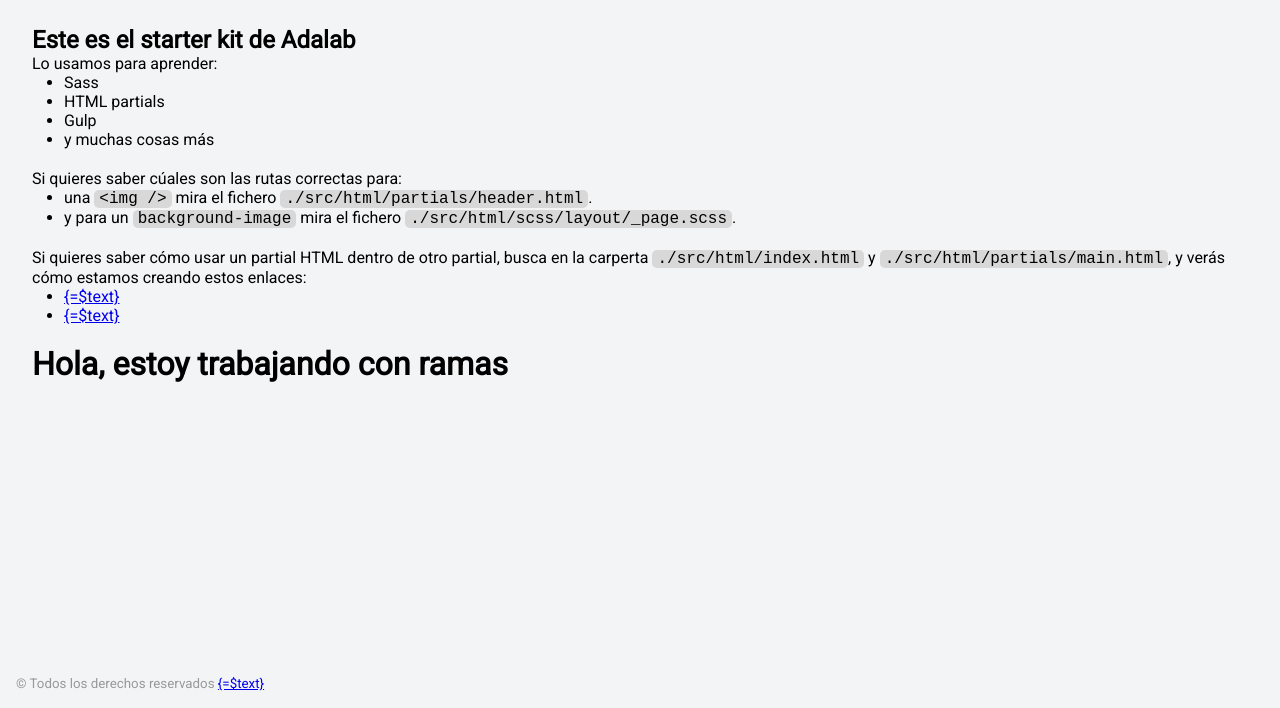
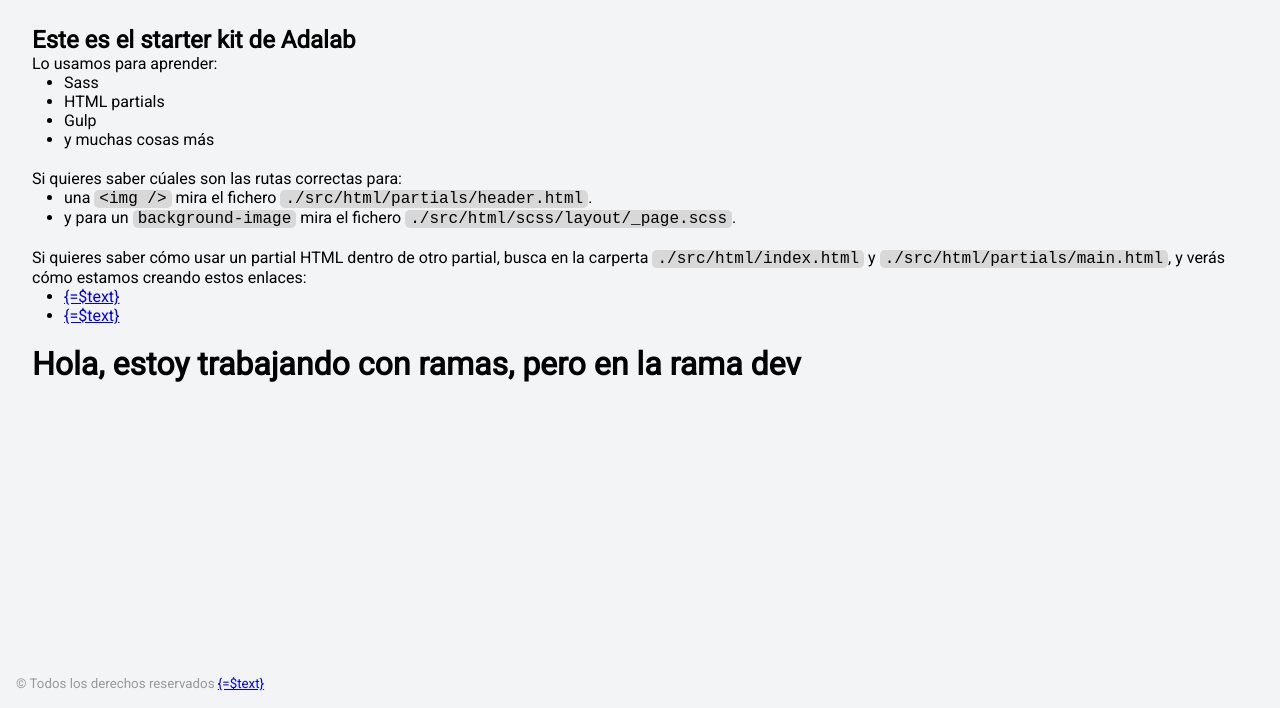
Before and after one commit to ytaylor/leccion-git-promo-51, a website built with Vite: page src/index.html in a window 1280 px wide. Shown: the part 92-800 px from the top of the page. Built offline with nearby package versions, Linux system fonts and the light colour scheme; files whose address does not match are found by name.

Commit message:
Update title

```diff
--- a/src/index.html
+++ b/src/index.html
@@ -15,7 +15,7 @@
     <load src="./partials/header.html" title="Bienvenidos a Adalab" />
     <load src="./partials/main.html" />
     <load src="./partials/footer.html" />
-    <h1>Hola, estoy trabajando con ramas</h1>
+    <h1>Hola, estoy trabajando con ramas, pero en la rama dev</h1>
   </div>
   <script src="./js/main.js"></script>
 </body>
```
